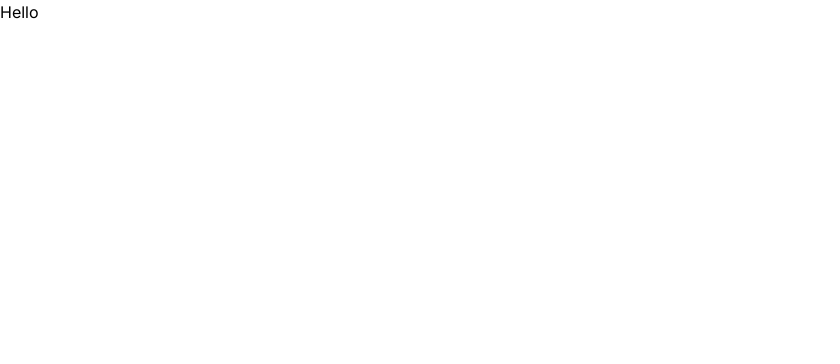
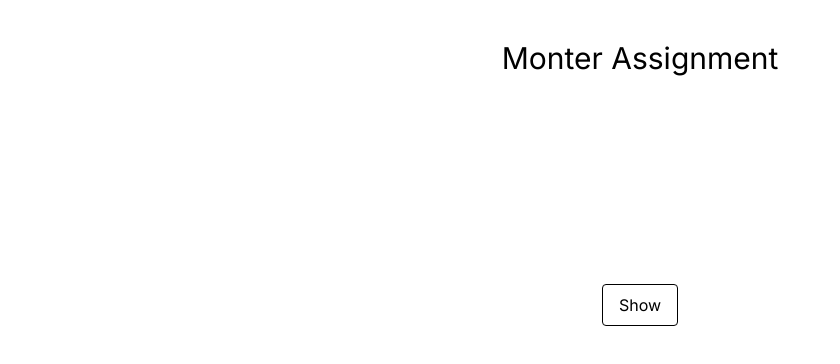
Before and after one commit to Himanxu1/monter-asignment, a Next.js app: page / in a window 1280 px wide. Shown: the top 364 px of the page, without its empty margins (0-840 px from the left). Built offline with nearby package versions, Linux system fonts and the light colour scheme.

Commit message:
added-dailog-box

```diff
--- /dev/null
+++ b/app/components/DailogBox.tsx
@@ -0,0 +1,13 @@
+
+const DailogBox  = ({close}) => {
+  return (
+    <div className="fixed inset-0 z-10 overflow-y-auto bg-gray-500 bg-opacity-75 flex justify-center items-center">
+          <div className="bg-white rounded-md w-[90%] h-[600px] p-4">
+            <h2 className="text-2xl mb-4 text-center">Recently Generated Reports</h2>
+
+          </div>
+        </div>
+  )
+}
+
+export default DailogBox
--- a/app/page.tsx
+++ b/app/page.tsx
@@ -1,9 +1,27 @@
+'use client'
+import React, {useState} from 'react';
+import DailogBox from './components/DailogBox';
+
+export default function Home(){
+  const [show, setShow] = useState(false)
+  const handleShowClick = () =>{
+    setShow(!show)
+  }
+
+  const closeDialog = () => {
+    setShow(false);
+  };
 
 
-export default function Home() {
   return (
-    <>
-      <h1>Hello</h1>
-    </>
+    <div  className="flex justify-center items-center mt-10 flex-col">
+    <h1 className="text-3xl mb-52">Monter Assignment</h1>
+    <button className="px-4 py-2 border border-black rounded hover:bg-black hover:text-white hover:border-none"
+    onClick={handleShowClick}
+    >Show</button>
+  {show && (
+        <DailogBox close={closeDialog} />
+        )}
+    </div>
   );
 }
```
